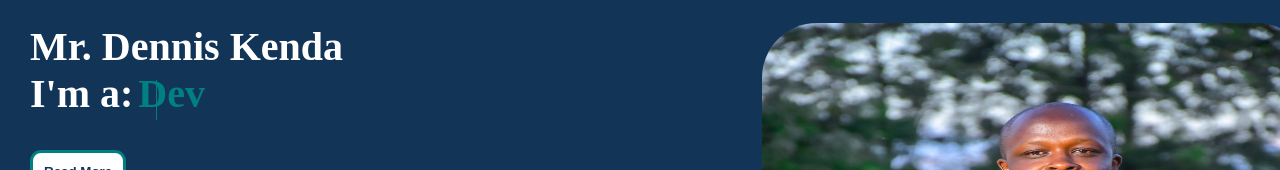
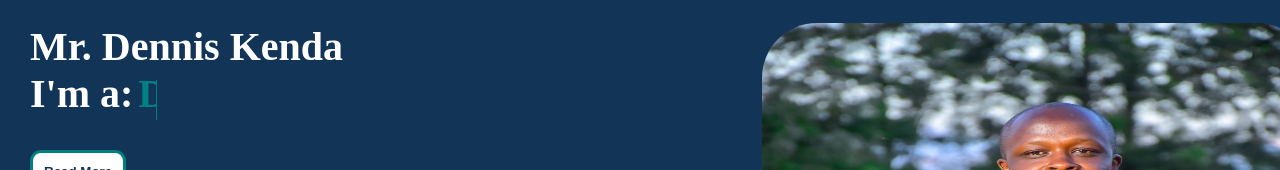
Before and after one commit to stillthskin/stillthskin.github.io, a React (Vite) app: page / in a window 1280 px wide. Shown: the part 197-367 px from the top of the page. Built offline with nearby package versions, Linux system fonts and the light colour scheme.

Commit message:
Added a career section and updated the typing text animation

```diff
--- a/src/index.css
+++ b/src/index.css
@@ -225,7 +225,7 @@ h3 {
     border-left: 1px solid var(--body_contrast);
     width: 100%;
     height: 100%;
-    background:none;
+    background:var(--body_background);
     position: absolute;
     animation: typing 3s steps(15) infinite;
 }
```
